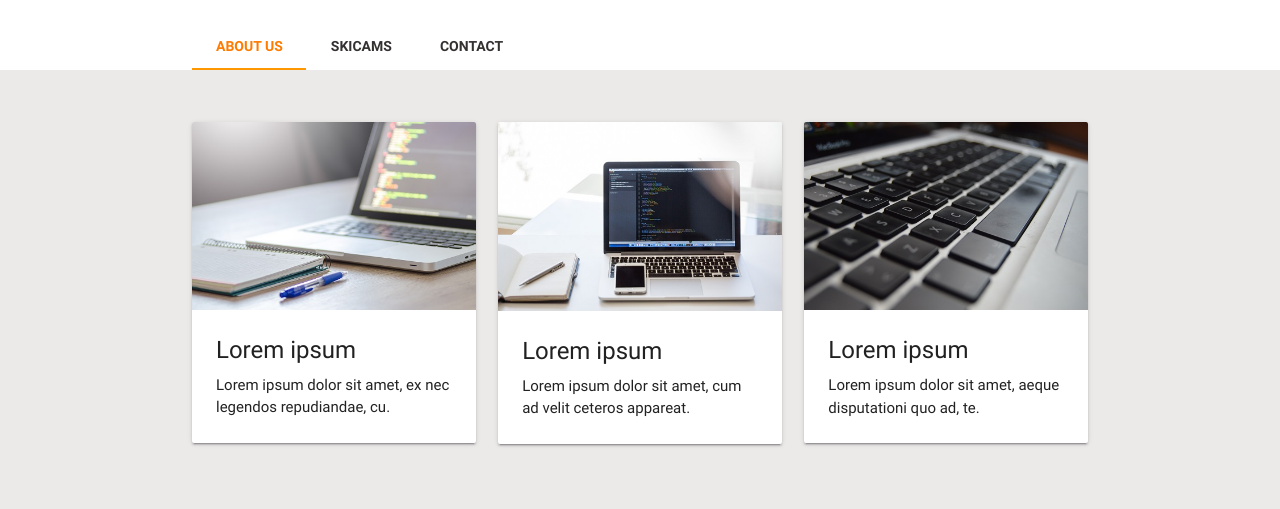
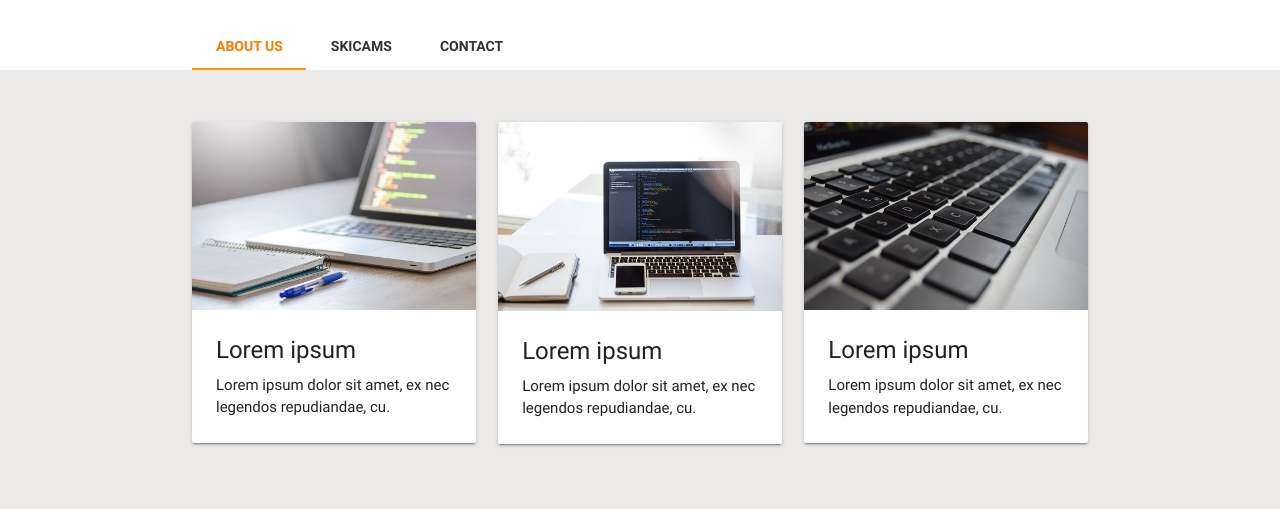
Before and after one commit to Dudix93/skicams, an Angular app: page / in a window 1280 px wide. Shown: the part 131-640 px from the top of the page. Built offline with nearby package versions, Linux system fonts and the light colour scheme; what angular2-materialize would draw is missing.

Commit message:
about us cards simplified addition

```diff
--- a/src/app/about/about.component.html
+++ b/src/app/about/about.component.html
@@ -1,40 +1,18 @@
 <html>
   <body>
     <div class="container">
-        <div class="row">
-            <div class="col s12 m4">
+        <div class="row" *ngFor="let row of aboutCardsRows">
+            <div class="col s12 m4" *ngFor="let card of row">
               <div class="card">
                 <div class="card-image">
-                    <img src="../../assets/img1.jpg">
+                    <img src="../../assets/{{card.image_name}}">
                 </div>
                 <div class="card-content">
-                  <span class="card-title">Lorem ipsum</span>
-                  <p>Lorem ipsum dolor sit amet, ex nec legendos repudiandae, cu.</p>
+                  <span class="card-title">{{card.title}}</span>
+                  <p>{{card.text}}</p>
                 </div>
               </div>
             </div>
-            <div class="col s12 m4">
-                <div class="card">
-                  <div class="card-image">
-                      <img src="../../assets/img2.jpg">
-                  </div>
-                  <div class="card-content">
-                    <span class="card-title">Lorem ipsum</span>
-                    <p>Lorem ipsum dolor sit amet, cum ad velit ceteros appareat.</p>
-                  </div>
-                </div>
-              </div>
-              <div class="col s12 m4">
-                  <div class="card">
-                    <div class="card-image">
-                        <img src="../../assets/img3.jpg">
-                    </div>
-                    <div class="card-content">
-                      <span class="card-title">Lorem ipsum</span>
-                      <p>Lorem ipsum dolor sit amet, aeque disputationi quo ad, te.</p>
-                    </div>
-                  </div>
-              </div>
           </div>
     </div>
   </body>
--- a/src/app/about/about.component.ts
+++ b/src/app/about/about.component.ts
@@ -1,4 +1,5 @@
 import { Component, OnInit } from '@angular/core';
+import { AboutCard } from '../../models/aboutCard';
 
 @Component({
   selector: 'app-about',
@@ -7,9 +8,26 @@ import { Component, OnInit } from '@angular/core';
 })
 export class AboutComponent implements OnInit {
 
+  aboutCardsRows: Array<any> = [];
+  aboutCards: Array<any> = [];
+  nextRow: Boolean = true;
+
   constructor() { }
 
   ngOnInit() {
+    this.newCard('img1.jpg', 'Lorem ipsum', 'Lorem ipsum dolor sit amet, ex nec legendos repudiandae, cu.');
+    this.newCard('img2.jpg', 'Lorem ipsum', 'Lorem ipsum dolor sit amet, ex nec legendos repudiandae, cu.');
+    this.newCard('img3.jpg', 'Lorem ipsum', 'Lorem ipsum dolor sit amet, ex nec legendos repudiandae, cu.');
   }
 
+  newCard(img: string, title: string, text: string) {
+    if (this.aboutCards.length === 0 || this.aboutCards.length % 3 === 0) {
+      this.aboutCards = [];
+      this.aboutCards.push(new AboutCard(img, title, text));
+      this.aboutCardsRows.push(this.aboutCards);
+    } else {
+      this.aboutCards.push(new AboutCard(img, title, text));
+      this.aboutCardsRows[this.aboutCardsRows.length - 1] = this.aboutCards;
+    }
+  }
 }
--- /dev/null
+++ b/src/models/aboutCard.ts
@@ -0,0 +1,8 @@
+export class AboutCard {
+
+    constructor(
+        public image_name: string,
+        public title: string,
+        public text: string
+    ) {}
+}
```
